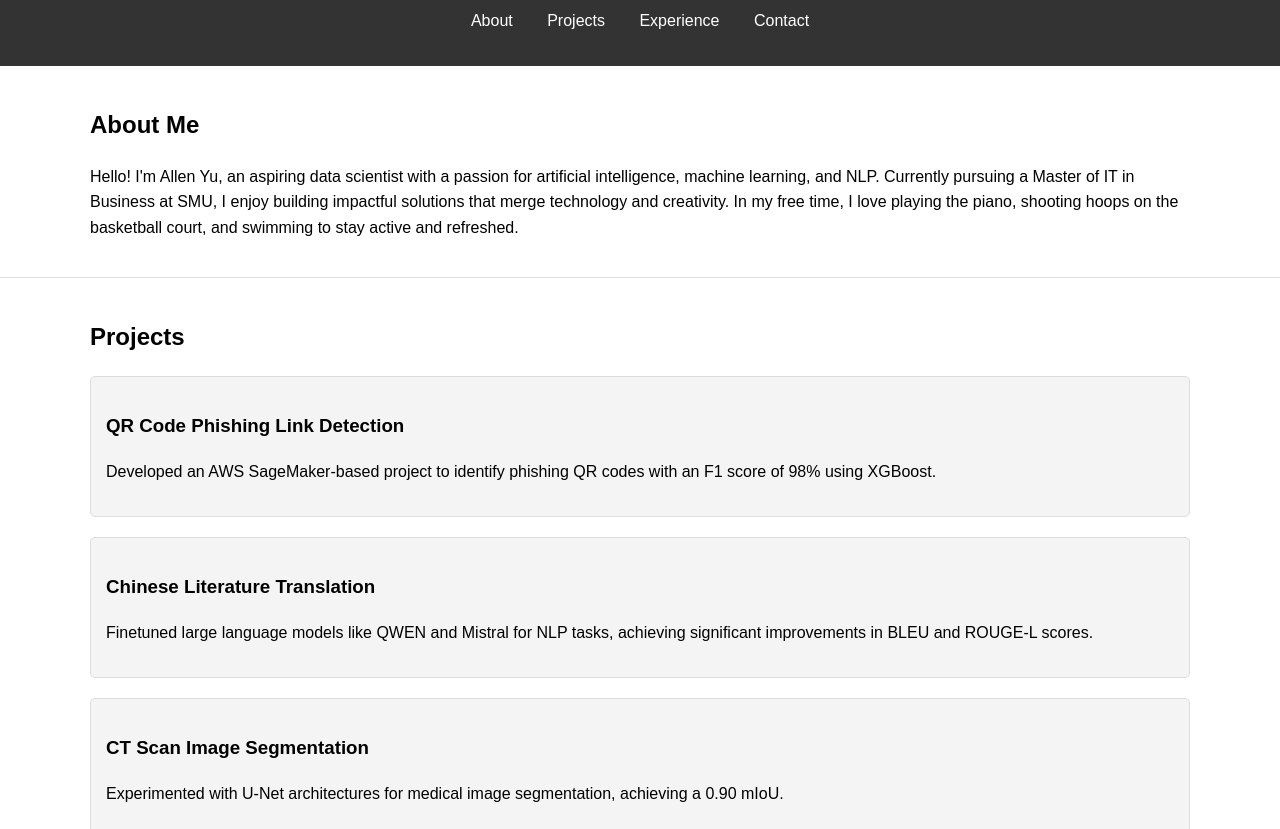
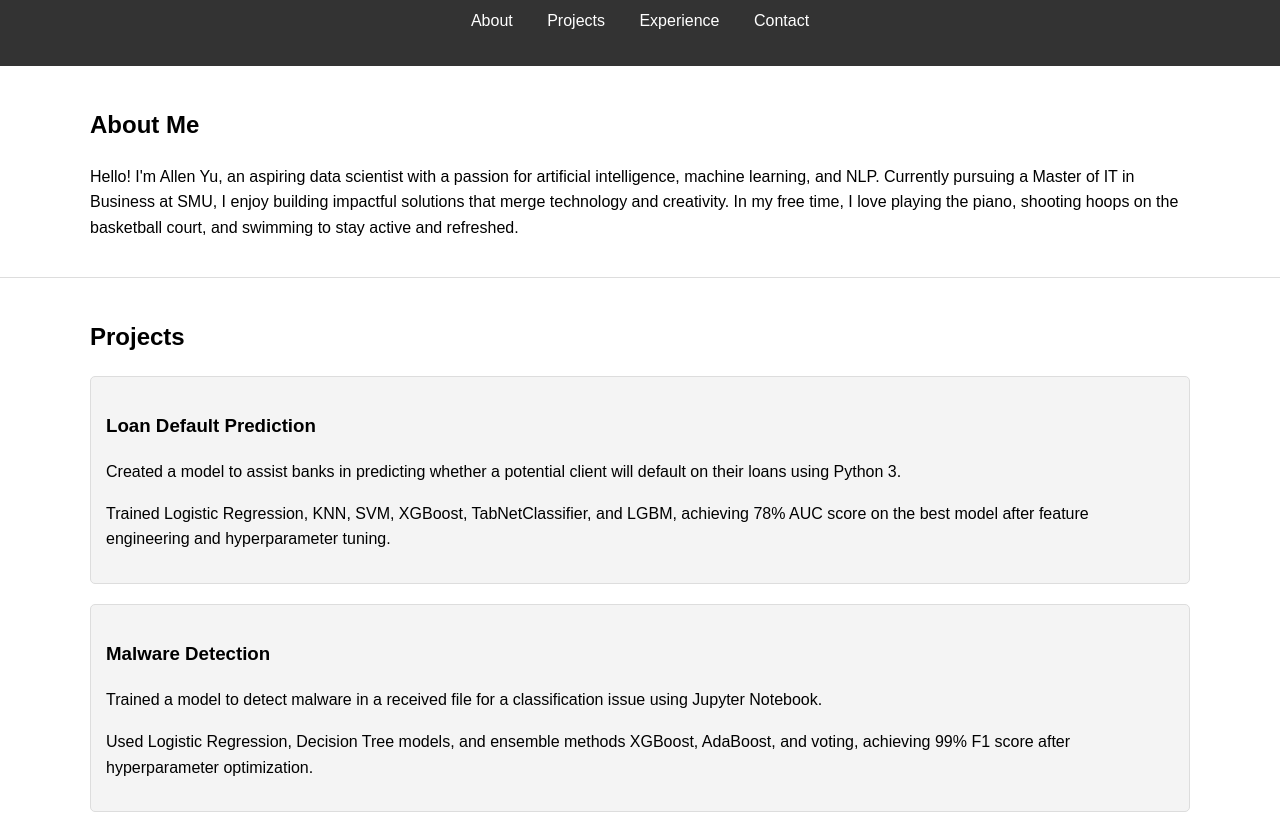
Before and after one commit to allen123123yu/allen123123yu.github.io, a plain HTML site: page index.html in a window 1280 px wide. Shown: the part 102-931 px from the top of the page. Drawn offline with Linux system fonts and the light colour scheme.

Commit message:
Update index.html

```diff
--- a/index.html
+++ b/index.html
@@ -33,6 +33,16 @@
         <h2>Projects</h2>
         <div class="project-list">
             <div class="project-item">
+                <h3>Loan Default Prediction</h3>
+                <p>Created a model to assist banks in predicting whether a potential client will default on their loans using Python 3.</p>
+                <p>Trained Logistic Regression, KNN, SVM, XGBoost, TabNetClassifier, and LGBM, achieving 78% AUC score on the best model after feature engineering and hyperparameter tuning.</p>
+            </div>
+            <div class="project-item">
+                <h3>Malware Detection</h3>
+                <p>Trained a model to detect malware in a received file for a classification issue using Jupyter Notebook.</p>
+                <p>Used Logistic Regression, Decision Tree models, and ensemble methods XGBoost, AdaBoost, and voting, achieving 99% F1 score after hyperparameter optimization.</p>
+            </div>
+            <div class="project-item">
                 <h3>QR Code Phishing Link Detection</h3>
                 <p>Developed an AWS SageMaker-based project to identify phishing QR codes with an F1 score of 98% using XGBoost.</p>
             </div>
@@ -46,6 +56,8 @@
             </div>
         </div>
     </div>
+</section>
+
     </section>
 
 <section id="experience">
```
Lines whose indentation alone changed are shown as unchanged.
